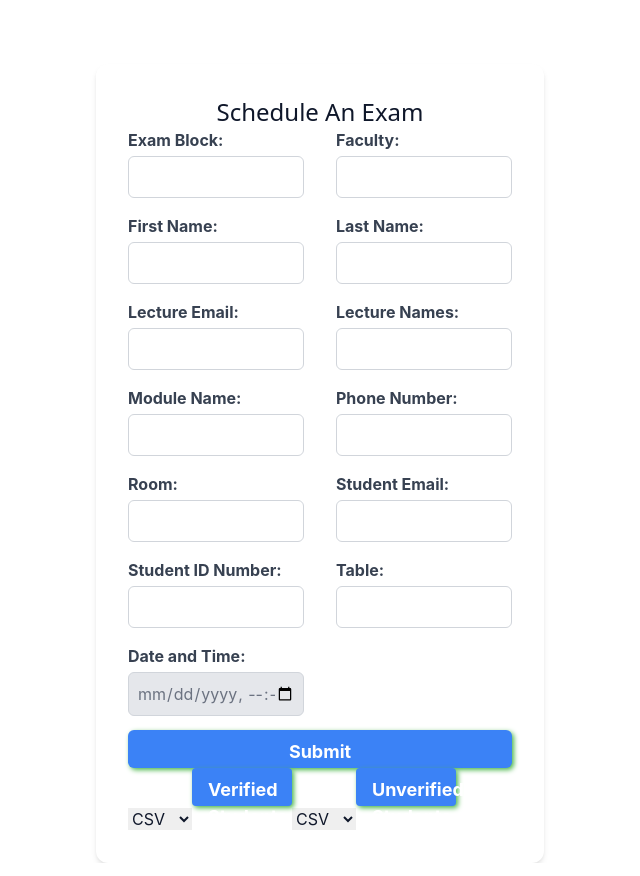
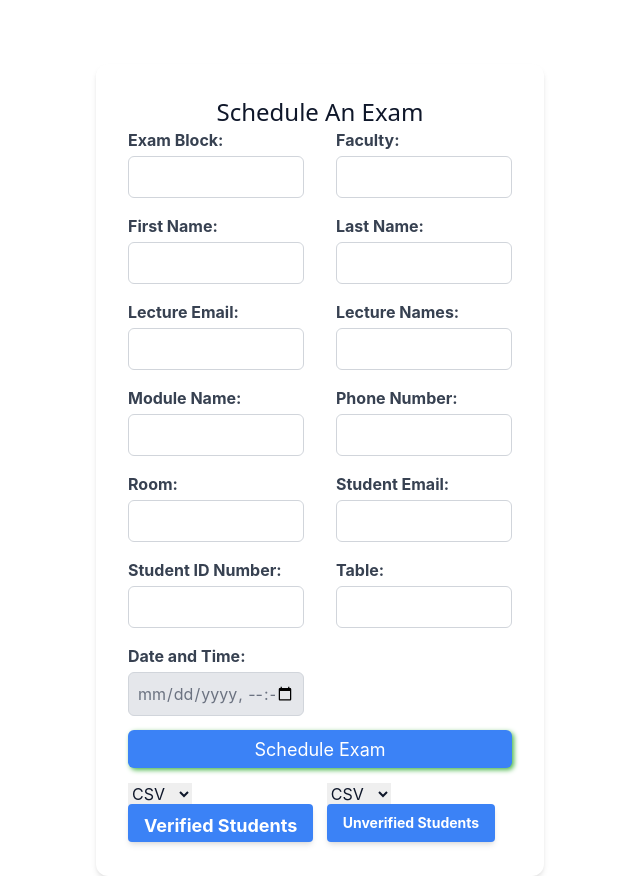
Before and after one commit to BakangMonei/enroll-pro-webapp, a React (Create React App) app: page /ScheduleForm in a window 1280 px wide. Shown: the whole page, without its empty margins (320-960 px from the left). Built offline with nearby package versions, Linux system fonts and the light colour scheme; no server answers; the database is empty; sample sign-in values are in the browser's storage.

Commit message:
Done And Dusted On WebApp

```diff
--- a/public/index.html
+++ b/public/index.html
@@ -2,19 +2,19 @@
 <html lang="en">
   <head>
     <meta charset="utf-8" />
-    <link rel="icon" href="%PUBLIC_URL%/favicon.ico" />
+    <link rel="icon" href="./colllege.png" />
     <meta name="viewport" content="width=device-width, initial-scale=1" />
     <meta name="theme-color" content="#000000" />
     <meta
       name="description"
       content="Web site created using create-react-app"
     />
-    <link rel="apple-touch-icon" href="%PUBLIC_URL%/logo192.png" />
+    <link rel="apple-touch-icon" href="./colllege.png" />
     <!--
       manifest.json provides metadata used when your web app is installed on a
       user's mobile device or desktop. See https://developers.google.com/web/fundamentals/web-app-manifest/
     -->
-    <link rel="manifest" href="%PUBLIC_URL%/manifest.json" />
+    <link rel="manifest" href="./colllege.png" />
     <!--
       Notice the use of %PUBLIC_URL% in the tags above.
       It will be replaced with the URL of the `public` folder during the build.
@@ -24,7 +24,7 @@
       work correctly both with client-side routing and a non-root public URL.
       Learn how to configure a non-root public URL by running `npm run build`.
     -->
-    <title>React App</title>
+    <title>AcademiScan</title>
   </head>
   <body>
     <noscript>You need to enable JavaScript to run this app.</noscript>
--- a/src/App.js
+++ b/src/App.js
@@ -18,7 +18,7 @@ const isAuthenticated = () => {
 
 // Private Route component to handle authentication
 const PrivateRoute = ({ element, path }) => {
-  return isAuthenticated() ? element : <Navigate to="/LoginPage" />;
+  return isAuthenticated() ? element : <Navigate to="/" />;
 };
 
 function App() {
--- a/src/components/buttons/DeclinedStudents.js
+++ b/src/components/buttons/DeclinedStudents.js
@@ -2,7 +2,7 @@ import React, { useState, useEffect } from "react";
 import { getFirestore, collection, getDocs } from "firebase/firestore";
 import { firestore } from "../../database/firebase";
 import Papa from "papaparse";
-
+import "../../App.css";
 const DeclinedStudents = () => {
   const [data, setData] = useState([]);
   const [fileType, setFileType] = useState("csv"); // default file type is csv
@@ -51,9 +51,10 @@ const DeclinedStudents = () => {
       </select>
       <button
         onClick={downloadData}
-        className="bg-blue-500 hover:bg-blue-700 text-white font-bold py-2 px-4 rounded"
+        className="w-auto bg-blue-500 hover:bg-blue-700 text-white text-sm font-bold py-2 px-4 rounded shadow-md hover:shadow-lg transition duration-300 ease-in-out"
       >
         Unverified Students
+
       </button>
     </div>
   );
--- a/src/components/buttons/DownloadButton.js
+++ b/src/components/buttons/DownloadButton.js
@@ -2,6 +2,7 @@ import React, { useState, useEffect } from "react";
 import { getFirestore, collection, getDocs } from "firebase/firestore";
 import { firestore } from "../../database/firebase";
 import Papa from "papaparse";
+import "../../App.css";
 
 const DownloadButton = () => {
   const [data, setData] = useState([]);
@@ -51,9 +52,10 @@ const DownloadButton = () => {
       </select>
       <button
         onClick={downloadData}
-        className="bg-blue-500 hover:bg-blue-700 text-white font-bold py-2 px-4 rounded"
+        className="w-auto bg-blue-500 hover:bg-blue-700 text-white font-bold py-2 px-4 rounded shadow-md hover:shadow-lg transition duration-300 ease-in-out"
       >
         Verified Students
+
       </button>
     </div>
   );
--- a/src/components/forms/ScheduleForm.js
+++ b/src/components/forms/ScheduleForm.js
@@ -43,19 +43,7 @@ const DateInput = tw(Input)`
   text-gray-500
 `;
 
-const SubmitButton = tw.button`
-  w-full
-  p-2
-  bg-blue-500
-  text-white
-  font-bold
-  rounded-md
-  hover:bg-blue-600
-  focus:outline-none
-  focus:ring-2
-  focus:ring-blue-500
-  focus:ring-offset-2
-`;
+
 
 const ScheduleForm = () => {
   const [dateAndTime, setDateAndTime] = useState(new Date());
@@ -294,11 +282,14 @@ const ScheduleForm = () => {
           </div>
         </div>
         <div className="flex justify-center">
-          <SubmitButton type="submit">Submit</SubmitButton>
+          <button type="submit"
+          className="w-full bg-blue-500 text-white rounded-md">
+            Schedule Exam
+          </button>
         </div>
       </form>
 
-      <div className="flex items-center ">
+      <div className="w-auto flex  mt-3">
         <DownloadButton />
         <DeclinedStudents />
       </div>
--- a/src/layouts/LoginPage.js
+++ b/src/layouts/LoginPage.js
@@ -9,6 +9,8 @@ import {
 } from "firebase/firestore";
 import { auth } from "../database/firebase";
 import { useNavigate } from "react-router-dom";
+import "../App.css"
+import logoo from "../assets/images/colllege.png"
 
 const LoginPage = () => {
   const [email, setEmail] = useState("");
@@ -58,12 +60,14 @@ const LoginPage = () => {
   };
 
   return (
-    <div className="min-h-screen flex items-center justify-center bg-gray-50 py-12 px-4 sm:px-6 lg:px-8">
-      <div className="max-w-md w-full space-y-8">
+    <div className="min-h-screen flex items-center justify-center bg-gray-300 py-12 px-4 sm:px-6 lg:px-8">
+      <div className="max-w-md w-full space-y-8 border p-5 bg-gray-200 ">
         <div>
+            <h1 className="mt-6 text-center text-3xl font-extrabold text-gray-900 mb-3" >AcademiScan</h1>
           <img
             className="mx-auto h-12 w-auto"
-            src="https://tailwindui.com/img/logos/workflow-mark-indigo-600.svg"
+            // src="https://tailwindui.com/img/logos/workflow-mark-indigo-600.svg"
+            src={logoo}
             alt="Workflow"
           />
           <h2 className="mt-6 text-center text-3xl font-extrabold text-gray-900">
```
Also changed, not shown: public/colllege.png (added), src/assets/images/colllege.png (added).
